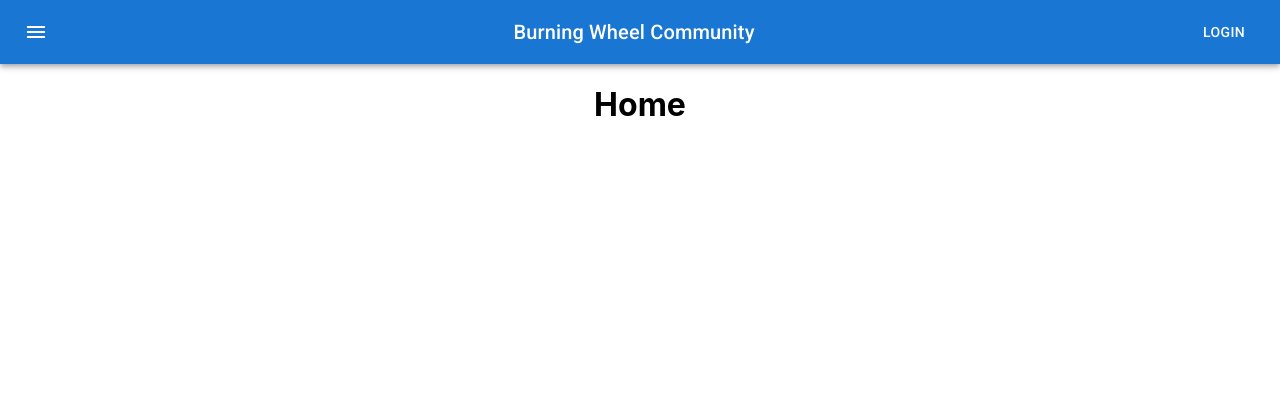
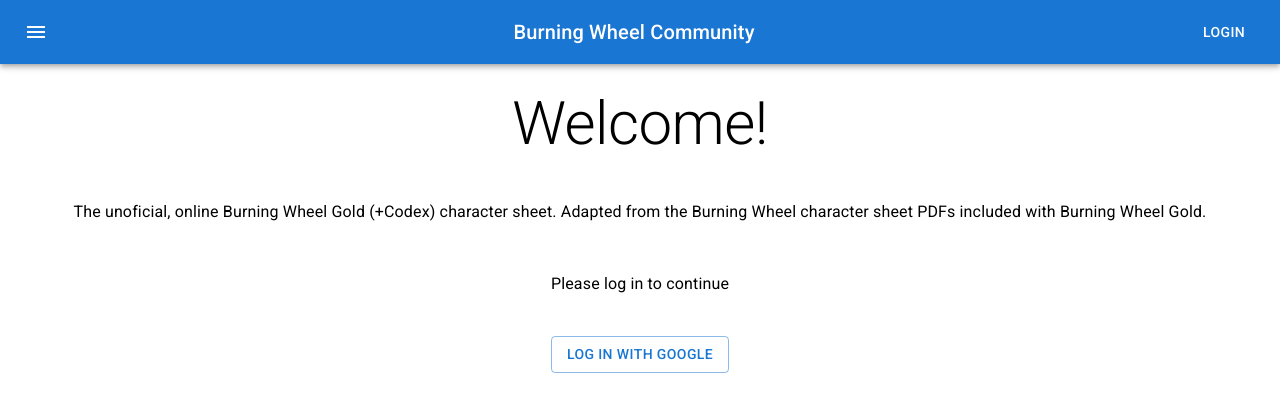
Before and after one commit to shantibetts/burning-wheel-client, a React (Create React App) app: page /about in a window 1280 px wide. Shown: the top 412 px of the page. Built offline with nearby package versions, Linux system fonts and the light colour scheme.

Commit message:
Basic Home Component added

```diff
--- a/src/Components/Home.js
+++ b/src/Components/Home.js
@@ -1,5 +1,25 @@
+import Typography from '@mui/material/Typography'
+import Button from '@mui/material/Button'
+
 const Home = () => {
-	return <h1>Home</h1>
+	return (
+		<div className="home">
+			<Typography variant="h2" sx={{ py: 3 }}>
+				Welcome!
+			</Typography>
+			<Typography variant="body1" sx={{ pt: 2, pb: 4 }}>
+				The unoficial, online Burning Wheel Gold (+Codex) character sheet.
+				Adapted from the Burning Wheel character sheet PDFs included with
+				Burning Wheel Gold.
+			</Typography>
+			<Typography variant="body1" sx={{ pt: 2, pb: 4 }}>
+				Please log in to continue
+			</Typography>
+			<Button href={'#'} size="medium" variant="outlined" sx={{ m: 1 }}>
+				Log in with Google
+			</Button>
+		</div>
+	)
 }
 
 export default Home
--- a/src/Components/NavBar.js
+++ b/src/Components/NavBar.js
@@ -62,7 +62,7 @@
 						}}
 					>
 						<MenuItem onClick={handleClose} component={RouterLink} to="/">
-							Bugs
+							Home
 						</MenuItem>
 						<MenuItem onClick={handleClose} component={RouterLink} to="/users">
 							Users
```
